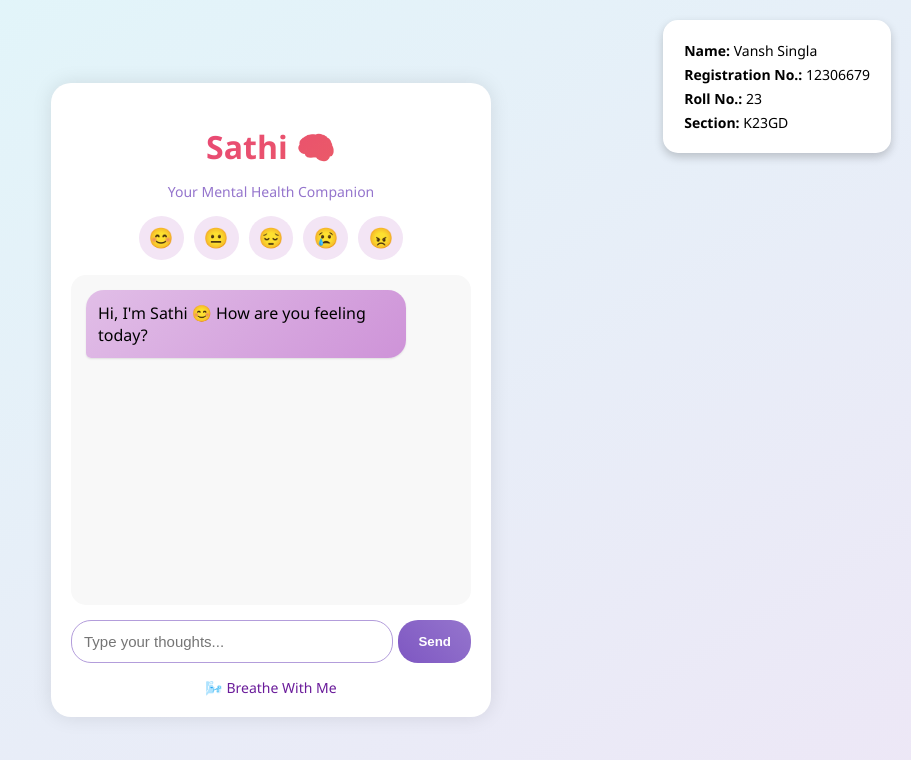
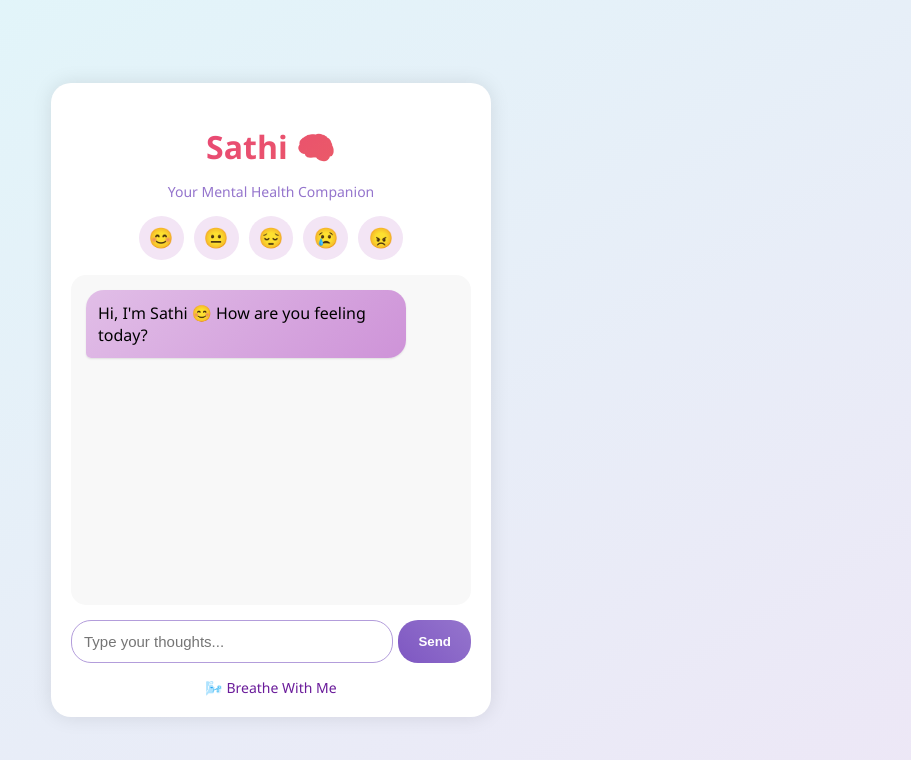
Before and after one commit to VanshXKath/MentalHealth_Bot, a plain HTML site: page index.html in a window 1280 px wide. Shown: the whole page, without its empty margins (369-1280 px from the left). Drawn offline with Linux system fonts and the light colour scheme.

Commit message:
index.html

```diff
--- a/index.html
+++ b/index.html
@@ -9,15 +9,6 @@
 
 </head>
 <body>
-
-  <div class="user-profile">
-    <p><strong>Name:</strong> Vansh Singla</p>
-    <p><strong>Registration No.:</strong> 12306679</p>
-    <p><strong>Roll No.:</strong> 23</p>
-    <p><strong>Section:</strong> K23GD</p>
-  </div>
-
-
 
   <div class="container">
     <h1>Sathi 🧠</h1>
```
